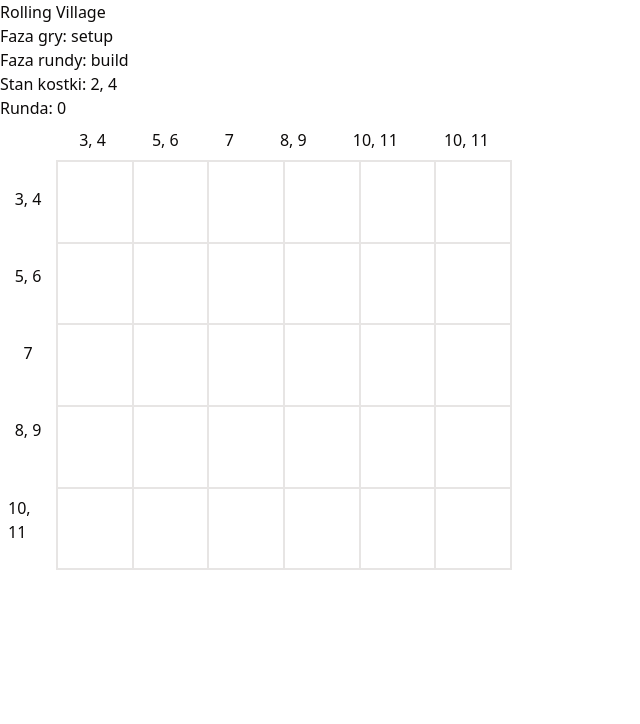
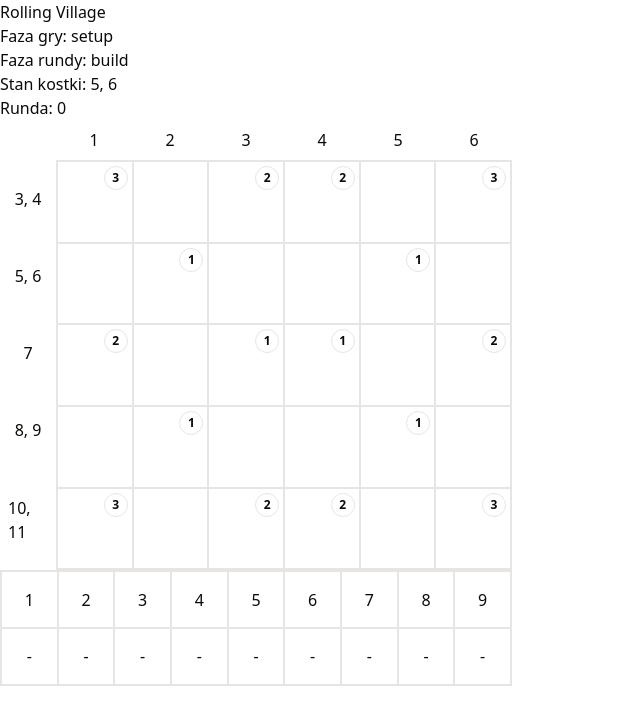
Before and after one commit to azizko1337/rolling-village-web-port, a Next.js app: page /game in a window 1280 px wide. Shown: the top 724 px of the page, without its empty margins (0-640 px from the left). Built offline with nearby package versions, Linux system fonts and the light colour scheme.

Commit message:
Added points calculating

```diff
--- a/src/app/game/page.tsx
+++ b/src/app/game/page.tsx
@@ -6,6 +6,8 @@
 import Image from "next/image";
 import { useEffect, useState, useReducer } from "react";
 import Board from "@/components/Board/Board";
+import Score from "@/components/Score/Score";
+import Dice from "@/game/Dice";
 
 function Game() {
     const [, forceRerender] = useReducer(x => x + 1, 0);
@@ -16,7 +18,7 @@
             console.log("tick")
             game.tick();
             if(game.getIsAwaitingDiceRoll()){
-                game.setRollDice([2, 4]);
+                game.setRollDice(Dice.roll() as DiceRoll);
             }
             forceRerender();
         }, 3000);
@@ -31,8 +33,7 @@
         <h3>Stan kostki: {game.getDiceRoll().join(", ")}</h3>
         <h3>Runda: {game.getRound()}</h3>
         <Board game={game}/>
-
-
+        <Score game={game}/>
     </div>
   );
 }
--- a/src/components/Board/Board.tsx
+++ b/src/components/Board/Board.tsx
@@ -34,12 +34,12 @@
             </div>
             <div className="flex flex-col w-full">
                 <div className="flex h-10">
-                    <span className="grow flex items-center justify-center">3, 4</span>
-                    <span className="grow flex items-center justify-center">5, 6</span>
-                    <span className="grow flex items-center justify-center">7</span>
-                    <span className="grow flex items-center justify-center">8, 9</span>
-                    <span className="grow flex items-center justify-center">10, 11</span>
-                    <span className="grow flex items-center justify-center">10, 11</span>
+                    <span className="grow flex items-center justify-center">1</span>
+                    <span className="grow flex items-center justify-center">2</span>
+                    <span className="grow flex items-center justify-center">3</span>
+                    <span className="grow flex items-center justify-center">4</span>
+                    <span className="grow flex items-center justify-center">5</span>
+                    <span className="grow flex items-center justify-center">6</span>
                 </div>
                 <div className="grid grid-cols-6 grid-rows-5 w-full border">
                 {
--- a/src/components/Building/Cell.tsx
+++ b/src/components/Building/Cell.tsx
@@ -8,6 +8,25 @@
     position: number
     allowedBuildings: Building[]
     onBuild: (building: Building, position: number) => void
+}
+
+const MAP_POINTS = {
+    0: 3,
+    2: 2,
+    3: 2,
+    5: 3,
+    7: 1,
+    10: 1,
+    12: 2,
+    14: 1,
+    15: 1,
+    17: 2,
+    19: 1,
+    22: 1,
+    24: 3,
+    26: 2,
+    27: 2,
+    29: 3,
 }
 
 function Cell (props: Props) {
@@ -38,7 +57,7 @@
         }
     }
 
-    const isBuildingAllowed = props.allowedBuildings.filter(building => building).length > 0;
+    const isBuildingAllowed = props.allowedBuildings.filter(building => building).length > 0 && !props.building;
 
     return (
         <div className="relative aspect-[1] border bg-background">
@@ -48,7 +67,7 @@
                 onClick={handleClick}
             >
                 {props.building && (
-                    <Image src="/public/game/building/forest.gif" alt="Building" fill={true} />
+                    <Image src={buildingToImage(props.building)!} alt="Building" fill={true} />
                 )}
             </button>
             {
@@ -82,6 +101,13 @@
                     </>
                 )
             }
+            {
+                MAP_POINTS[props.position!]! && (
+                    <div className="absolute top-1 right-1 w-6 h-6 bg-white border rounded-full flex items-center justify-center text-xs font-bold">
+                        {MAP_POINTS[props.position!]! as number}
+                    </div>
+                )
+            }
         </div>
 
     )
--- /dev/null
+++ b/src/components/Score/Score.tsx
@@ -0,0 +1,47 @@
+"use client";
+
+import Cell from "@/components/Building/Cell";
+import BuildingComponent from "@/components/Building/Cell";
+import RollingVillage from "@/game/RollingVillage";
+import Image from "next/image";
+import { useEffect, useState } from "react";
+import { useReducer } from "react";
+
+type Props = {
+    game: RollingVillage
+}
+
+const NUMBER_OF_ROUNDS = 9;
+
+function Score(props: Props){
+    const [, forceRerender] = useReducer(x => x + 1, 0);
+    const { game } = props;
+
+    return (
+        <div className="grid grid-cols-9 w-full max-w-[512px] border">
+            {
+                new Array(NUMBER_OF_ROUNDS).fill(null).map((_, index) => (
+                    <div key={`score-round-${index}-header`} className="aspect-square border flex items-center justify-center">
+                        {index+1}
+                    </div>
+                ))
+            }
+            {
+                Object.values(game.getPoints()).map((value, index) => (
+                    <div key={`score-round-${index}`} className="aspect-square border flex items-center justify-center">
+                        {value}
+                    </div>
+                ))
+            }
+            {
+                (new Array(NUMBER_OF_ROUNDS - Object.values(game.getPoints()).length).fill(null)).map((_, index) => (
+                    <div key={`score-round-${index}`} className="aspect-square border flex items-center justify-center">
+                        -
+                    </div>
+                ))
+            }
+        </div>
+    )
+}
+
+export default Score
--- a/src/game/Dice.ts
+++ b/src/game/Dice.ts
@@ -1,7 +1,7 @@
 class Dice {
-  static roll() {
-    const d1 = Math.ceil(Math.random() * 6);
-    const d2 = Math.ceil(Math.random() * 6);
+  static roll(): DiceRoll {
+    const d1 = Math.ceil(Math.random() * 6) as DiceValue;
+    const d2 = Math.ceil(Math.random() * 6) as DiceValue;
     return [d1, d2];
   }
 }
--- a/src/game/RollingVillage.ts
+++ b/src/game/RollingVillage.ts
@@ -1,8 +1,7 @@
 type Building = "house" | "forest" | "lake" | "factory" | "plaza" | null;
 type GamePhase = "setup" | "main" | "gameover";
 type RoundPhase = "build" | "bonus" | "calculate";
-type DiceValue = 1 | 2 | 3 | 4 | 5 | 6;
-type DiceRoll = [DiceValue, DiceValue];
+
 
 const MAP_POINTS = { // { position: points }
     0: 3,
@@ -59,6 +58,7 @@
             this.gamePhase = "main";
             this.isAwaitingDiceRoll = true;
             this.isAwaitingPlayerAction = true;
+            this.round += 1;
         }else if(this.gamePhase === "main"){
             if(this.roundPhase === "build"){
                 this.roundPhase = "bonus";
@@ -193,10 +193,10 @@
         }
 
         return (
-            isColEdgeTop(position) ? false : this.isBuildingConnectedToRow(position - this.ROW_WIDTH, building, row, [..._alreadyCheckedPositions, position]) ||
-            isColEdgeBottom(position) ? false : this.isBuildingConnectedToRow(position + this.ROW_WIDTH, building, row, [..._alreadyCheckedPositions, position]) ||
-            isColEdgeLeft(position) ? false : this.isBuildingConnectedToRow(position - 1, building, row, [..._alreadyCheckedPositions, position]) ||
-            isColEdgeRight(position) ? false : this.isBuildingConnectedToRow(position + 1, building, row, [..._alreadyCheckedPositions, position])
+            (isColEdgeTop(position) ? false : this.isBuildingConnectedToRow(position - this.ROW_WIDTH, building, row, [..._alreadyCheckedPositions, position])) ||
+            (isColEdgeBottom(position) ? false : this.isBuildingConnectedToRow(position + this.ROW_WIDTH, building, row, [..._alreadyCheckedPositions, position])) ||
+            (isColEdgeLeft(position) ? false : this.isBuildingConnectedToRow(position - 1, building, row, [..._alreadyCheckedPositions, position])) ||
+            (isColEdgeRight(position) ? false : this.isBuildingConnectedToRow(position + 1, building, row, [..._alreadyCheckedPositions, position]))
         )
     }
 }
--- a/src/types/types.d.ts
+++ b/src/types/types.d.ts
@@ -1 +1,5 @@
 type Building = "house" | "forest" | "lake" | "factory" | "plaza" | null;
+
+type DiceValue = 1 | 2 | 3 | 4 | 5 | 6;
+
+type DiceRoll = [DiceValue, DiceValue];
```
